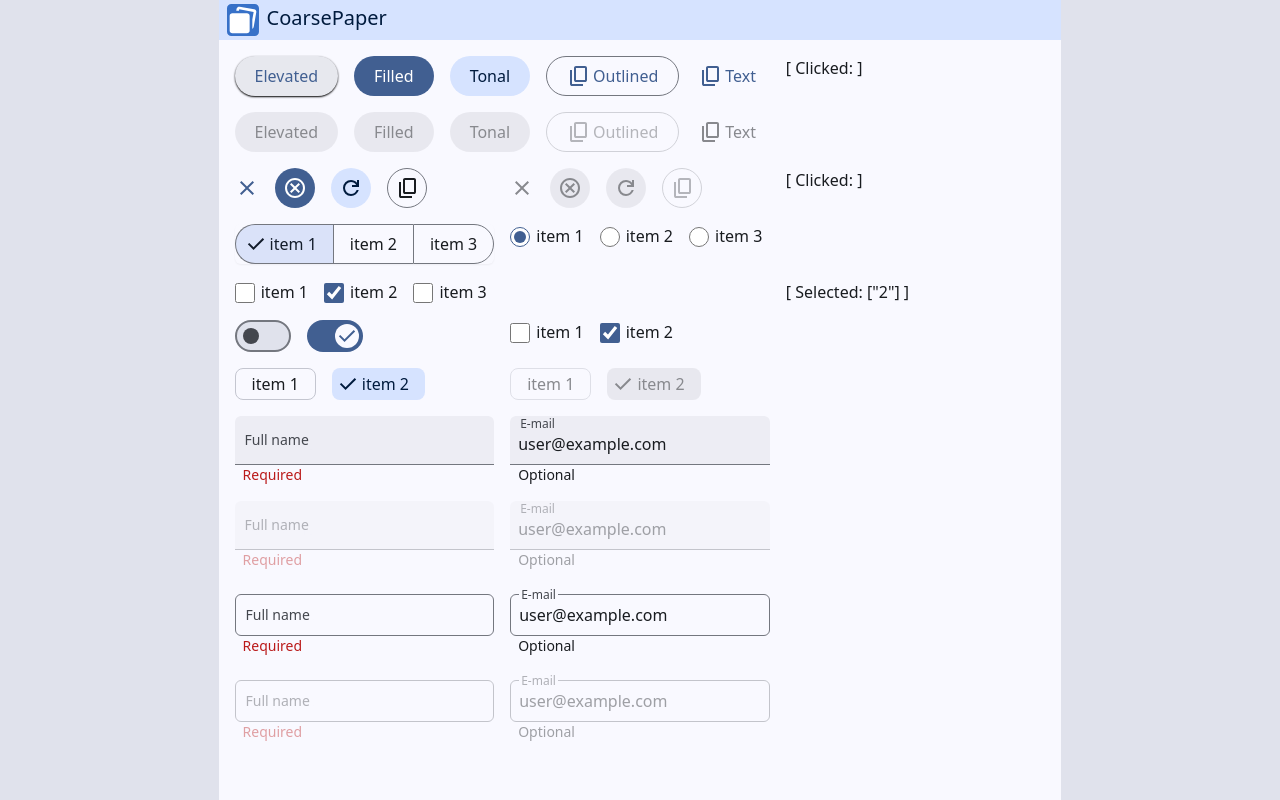
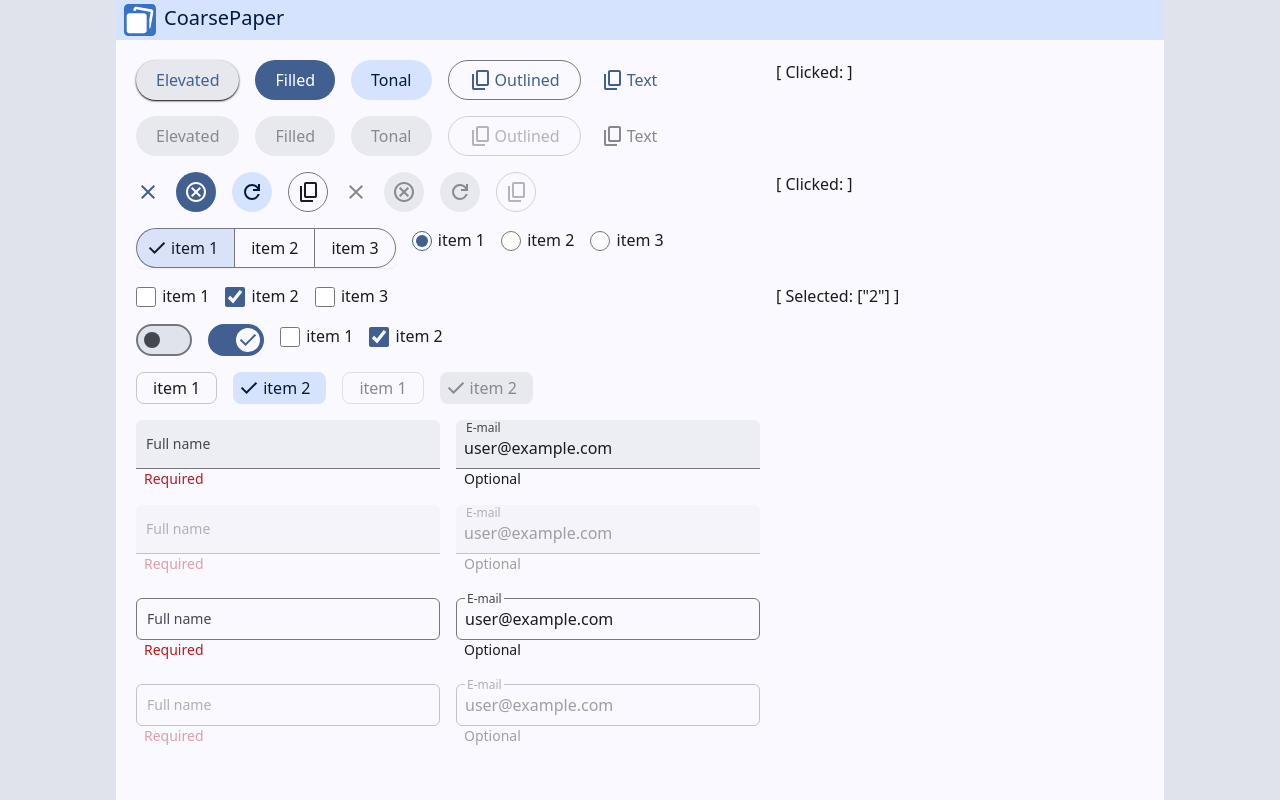
Before and after one commit to MichinobuMaeda/coarse-paper, a Svelte app: page / in a window 1280 px wide. Built offline with nearby package versions, Linux system fonts and the light colour scheme.

Commit message:
refactor: improve layout structure and spacing

```diff
--- a/src/App.svelte
+++ b/src/App.svelte
@@ -80,15 +80,15 @@
     bg-lightSurfaceVariant dark:bg-darkSurfaceVariant"
 >
   <div
-    class="min-h-screen justify-between max-w-5xl
+    class="min-h-screen w-full lg:w-[1048px]
     bg-lightBackground dark:bg-darkBackground
     text-lightOnBackground dark:text-darkOnBackground"
   >
     <Header />
-    <main class="flex flex-col p-4 gap-4 mb-auto">
-      <div class="grid grid-flow grid-cols-3 gap-4">
-        <div class="grid grid-rows-2 col-span-3 lg:col-span-2 gap-4">
-          <div class="flex flex-wrap gap-4">
+    <main class="flex flex-col m-[12px] mb-auto">
+      <div class="flex flex-row flex-wrap">
+        <div class="flex flex-col w-[640px]">
+          <div class="flex flex-wrap p-2 gap-4">
             <ButtonElevated
               id="ButtonElevated"
               label="Elevated"
@@ -117,7 +117,7 @@
               onClick={onClickButtonText}
             />
           </div>
-          <div class="flex flex-wrap gap-4">
+          <div class="flex flex-wrap p-2 gap-4">
             <ButtonElevated
               id="ButtonElevated"
               label="Elevated"
@@ -152,11 +152,13 @@
             />
           </div>
         </div>
-        <div class="col-span-3 lg:col-span-1 flex gap-4">
+        <div class="flex flex-wrap p-2 gap-4 w-[320px]">
           [ Clicked: {$whichButtonClicked} ]
         </div>
-        <div class="grid sm:grid-cols-2 col-span-3 lg:col-span-2 gap-4">
-          <div class="flex flex-wrap gap-4">
+      </div>
+      <div class="flex flex-row flex-wrap">
+        <div class="flex flex-wrap w-[640px]">
+          <div class="flex flex-wrap p-2 gap-4">
             <IconButton
               id="IconButton"
               icon={SvgClose}
@@ -178,7 +180,7 @@
               onClick={onClickIconButtonOutlined}
             />
           </div>
-          <div class="flex flex-wrap gap-4">
+          <div class="flex flex-wrap p-2 gap-4">
             <IconButton
               id="IconButton"
               icon={SvgClose}
@@ -205,18 +207,20 @@
             />
           </div>
         </div>
-        <div class="col-span-3 lg:col-span-1 flex gap-4">
+        <div class="flex flex-wrap p-2 gap-4 w-[320px]">
           [ Clicked: {$whichIconButtonClicked} ]
         </div>
-        <div class="grid sm:grid-cols-2 col-span-3 lg:col-span-2 gap-4">
-          <div class="flex flex-wrap gap-4">
+      </div>
+      <div class="flex flex-row flex-wrap">
+        <div class="flex flex-wrap w-[640px]">
+          <div class="flex flex-wrap p-2 gap-4">
             <GroupedButton
               id="ButtonGroup1"
               items={groupItems}
               bind:value={groupSelected}
             />
           </div>
-          <div class="flex flex-wrap gap-4">
+          <div class="flex flex-wrap p-2 gap-4">
             <GroupedRadio
               id="RadioGroup1"
               items={groupItems}
@@ -224,9 +228,11 @@
             />
           </div>
         </div>
-        <div class="col-span-3 lg:col-span-1 flex gap-4"></div>
-        <div class="grid col-span-3 lg:col-span-2 gap-4">
-          <div class="flex flex-wrap gap-4">
+        <div class="flex flex-wrap p-2 gap-4 w-[320px]"></div>
+      </div>
+      <div class="flex flex-row flex-wrap">
+        <div class="flex flex-wrap w-[640px]">
+          <div class="flex flex-wrap p-2 gap-4">
             <GroupedCheckBox
               id="GroupedCheckBox1"
               items={groupItems}
@@ -234,26 +240,30 @@
             />
           </div>
         </div>
-        <div class="col-span-3 lg:col-span-1 flex gap-4">
+        <div class="flex flex-wrap p-2 gap-4 w-[320px]">
           [ Selected: {JSON.stringify(groupMultiSelected)} ]
         </div>
-        <div class="grid sm:grid-cols-2 col-span-3 lg:col-span-2 gap-4">
-          <div class="flex flex-wrap gap-4">
+      </div>
+      <div class="flex flex-row flex-wrap">
+        <div class="flex flex-wrap w-[640px]">
+          <div class="flex flex-wrap p-2 gap-4">
             <Switch id="Switch1" bind:checked={checked1} />
             <Switch id="Switch2" bind:checked={checked2} />
           </div>
-          <div class="flex flex-wrap gap-4">
+          <div class="flex flex-wrap p-2 gap-4">
             <CheckBox id="CheckBox1" label="item 1" bind:checked={checked1} />
             <CheckBox id="CheckBox2" label="item 2" bind:checked={checked2} />
           </div>
         </div>
-        <div class="col-span-3 lg:col-span-1 flex gap-4"></div>
-        <div class="grid sm:grid-cols-2 col-span-3 lg:col-span-2 gap-4">
-          <div class="flex flex-wrap gap-4">
+        <div class="flex flex-wrap p-2 gap-4 w-[320px]"></div>
+      </div>
+      <div class="flex flex-row flex-wrap">
+        <div class="flex flex-wrap w-[640px]">
+          <div class="flex flex-wrap p-2 gap-4">
             <Filter id="Filter1" label="item 1" bind:checked={checked1} />
             <Filter id="Filter1" label="item 2" bind:checked={checked2} />
           </div>
-          <div class="flex flex-wrap gap-4">
+          <div class="flex flex-wrap p-2 gap-4">
             <Filter
               id="Filter1"
               label="item 1"
@@ -268,11 +278,11 @@
             />
           </div>
         </div>
-        <div class="col-span-3 lg:col-span-1 flex gap-4"></div>
-        <div
-          class="grid grid-rows-4 sm:grid-rows-2 sm:grid-cols-2 col-span-3 lg:col-span-2 gap-4"
-        >
-          <div class="flex flex-wrap gap-4">
+        <div class="flex flex-wrap p-2 gap-4 w-[320px]"></div>
+      </div>
+      <div class="flex flex-row flex-wrap">
+        <div class="flex flex-col flex-wrap w-[640px]">
+          <div class="flex flex-wrap p-2 gap-4">
             <TextFieldFilled
               id="TextFieldFilled1"
               bind:value={textFilled1}
@@ -280,8 +290,6 @@
               message="Required"
               error={textFilled1 ? "" : "Required"}
             />
-          </div>
-          <div class="flex flex-wrap gap-4">
             <TextFieldFilled
               id="TextFieldFilled2"
               type="email"
@@ -290,7 +298,7 @@
               message="Optional"
             />
           </div>
-          <div class="flex flex-wrap gap-4">
+          <div class="flex flex-wrap p-2 gap-4">
             <TextFieldFilled
               id="TextFieldFilled1"
               bind:value={textFilled1}
@@ -299,8 +307,6 @@
               error={textFilled1 ? "" : "Required"}
               disabled
             />
-          </div>
-          <div class="flex flex-wrap gap-4">
             <TextFieldFilled
               id="TextFieldFilled2"
               type="email"
@@ -311,11 +317,11 @@
             />
           </div>
         </div>
-        <div class="col-span-3 lg:col-span-1 flex gap-4"></div>
-        <div
-          class="grid grid-rows-4 sm:grid-rows-2 sm:grid-cols-2 col-span-3 lg:col-span-2 gap-4"
-        >
-          <div class="flex flex-wrap gap-4">
+        <div class="flex flex-wrap p-2 gap-4 w-[320px]"></div>
+      </div>
+      <div class="flex flex-row flex-wrap">
+        <div class="flex flex-col flex-wrap w-[640px]">
+          <div class="flex flex-wrap p-2 gap-4">
             <TextFieldOutlined
               id="TextFieldOutlined1"
               label="Full name"
@@ -323,8 +329,6 @@
               message="Required"
               error={textOutlined1 ? "" : "Required"}
             />
-          </div>
-          <div class="flex flex-wrap gap-4">
             <TextFieldOutlined
               id="TextFieldOutlined2"
               type="email"
@@ -333,7 +337,7 @@
               message="Optional"
             />
           </div>
-          <div class="flex flex-wrap gap-4">
+          <div class="flex flex-wrap p-2 gap-4">
             <TextFieldOutlined
               id="TextFieldOutlined1"
               label="Full name"
@@ -342,8 +346,6 @@
               error={textOutlined1 ? "" : "Required"}
               disabled
             />
-          </div>
-          <div class="flex flex-wrap gap-4">
             <TextFieldOutlined
               id="TextFieldOutlined2"
               type="email"
@@ -356,7 +358,6 @@
         </div>
         <div class="col-span-3 lg:col-span-1 flex gap-4"></div>
       </div>
-      <div class="col-span-3 lg:col-span-1 flex gap-4"></div>
     </main>
   </div>
 </div>
```
